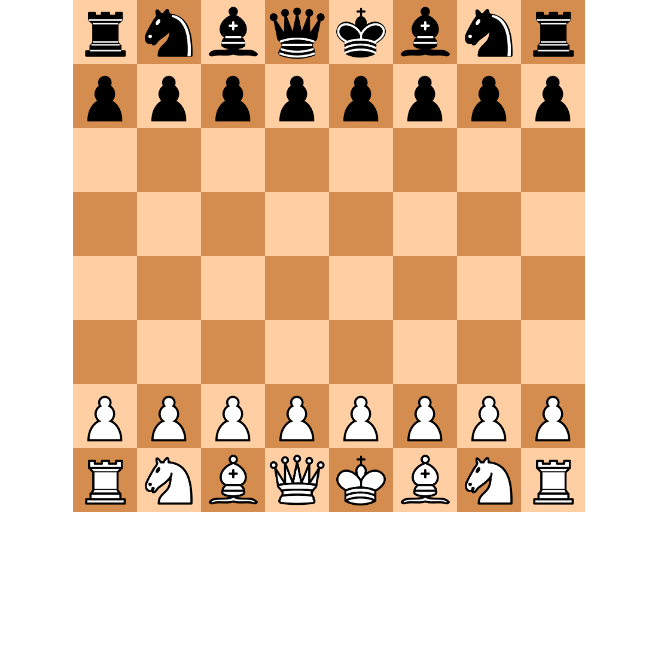
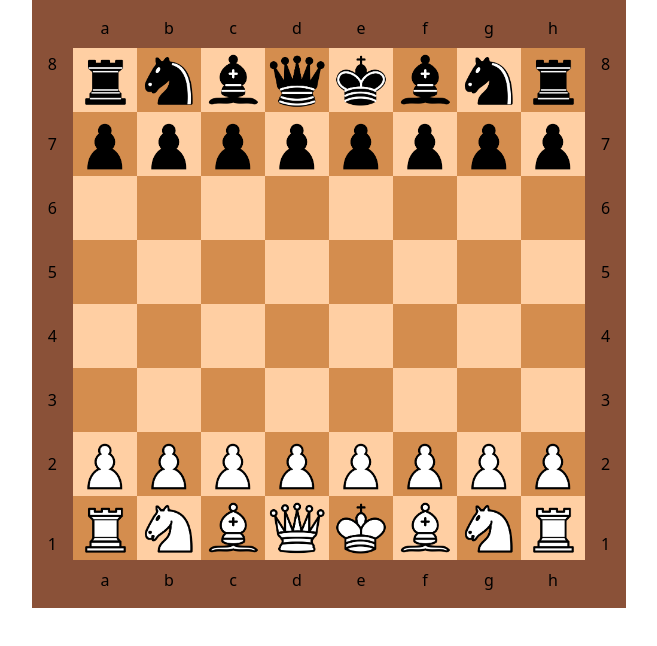
Before and after one commit to mkorman9/react-chess, a React (Vite) app: page / in a window 1280 px wide. Shown: the top 646 px of the page, without its empty margins (311-968 px from the left). Built offline with nearby package versions, Linux system fonts and the light colour scheme.

Commit message:
add chessboard border

```diff
--- a/src/components/ChessBoard/ChessBoard.tsx
+++ b/src/components/ChessBoard/ChessBoard.tsx
@@ -1,13 +1,11 @@
 import React, {useMemo} from 'react';
 import {DndProvider} from 'react-dnd';
 import {HTML5Backend} from 'react-dnd-html5-backend';
-import {useBoardState} from '../../hooks/boardState.tsx';
+import {ChessColor, useBoardState} from '../../hooks/boardState.tsx';
 import ChessField, {ChessFieldColor} from '../ChessField/ChessField.tsx';
 
-type ChessBoardView = 'white' | 'black';
-
 type ChessBoardProps = {
-  view: ChessBoardView
+  view: ChessColor;
 };
 
 const ChessBoard: React.FC<ChessBoardProps> = ({view}) => {
@@ -48,13 +46,25 @@ const ChessBoard: React.FC<ChessBoardProps> = ({view}) => {
   return (<>
     <div className="flex flex-col">
       <DndProvider backend={HTML5Backend}>
-        {tiles.map((row, i) => (
-          <div key={i} className="flex flex-row">
-            {row.map((tile, j) => (
-              <ChessField key={j} id={tile.id} color={tile.color as ChessFieldColor} piece={tile.piece} />
-            ))}
-          </div>
-        ))}
+        <div className="p-4 bg-chessboard-border">
+          {tiles.map((row, i) => (
+            <div key={i} className="flex flex-row justify-center items-center">
+              <span className="mr-4">
+                {row[0].id[1]}
+              </span>
+              {row.map((tile, j) => (
+                <div className="flex flex-col justify-center items-center">
+                  {i === 0 && (<span className="mb-2">{tile.id[0]}</span>)}
+                  <ChessField key={j} id={tile.id} color={tile.color as ChessFieldColor} piece={tile.piece}/>
+                  {i === 7 && (<span className="mt-2">{tile.id[0]}</span>)}
+                </div>
+              ))}
+              <span className="ml-4">
+                {row[0].id[1]}
+              </span>
+            </div>
+          ))}
+        </div>
       </DndProvider>
     </div>
   </>);
--- a/tailwind.config.js
+++ b/tailwind.config.js
@@ -11,7 +11,8 @@ export default {
         'tile-light': '#ffcfa3',
         'tile-dark': '#d48d4e',
         'tile-highlight': '#fff5db',
-        'tile-capture': '#ff4766'
+        'tile-capture': '#ff4766',
+        'chessboard-border': '#8a5138'
       }
     },
   },
```
